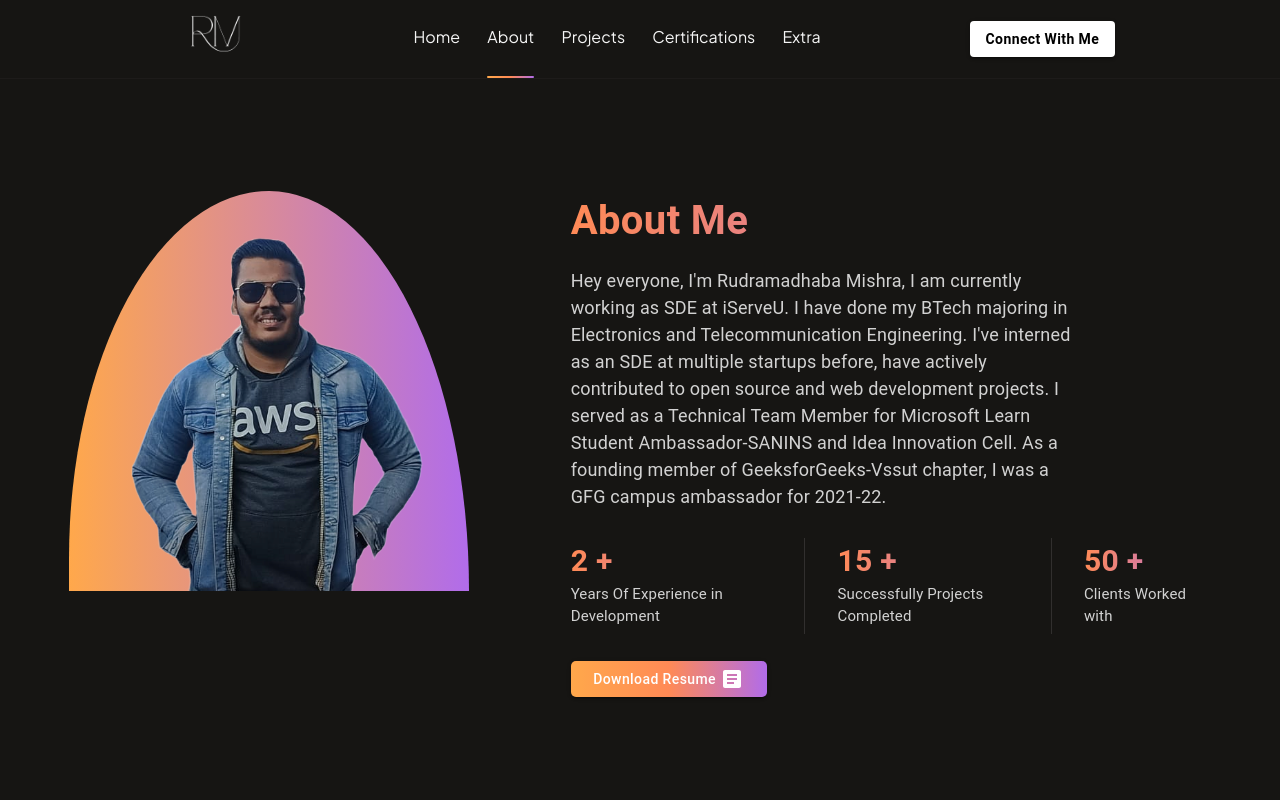
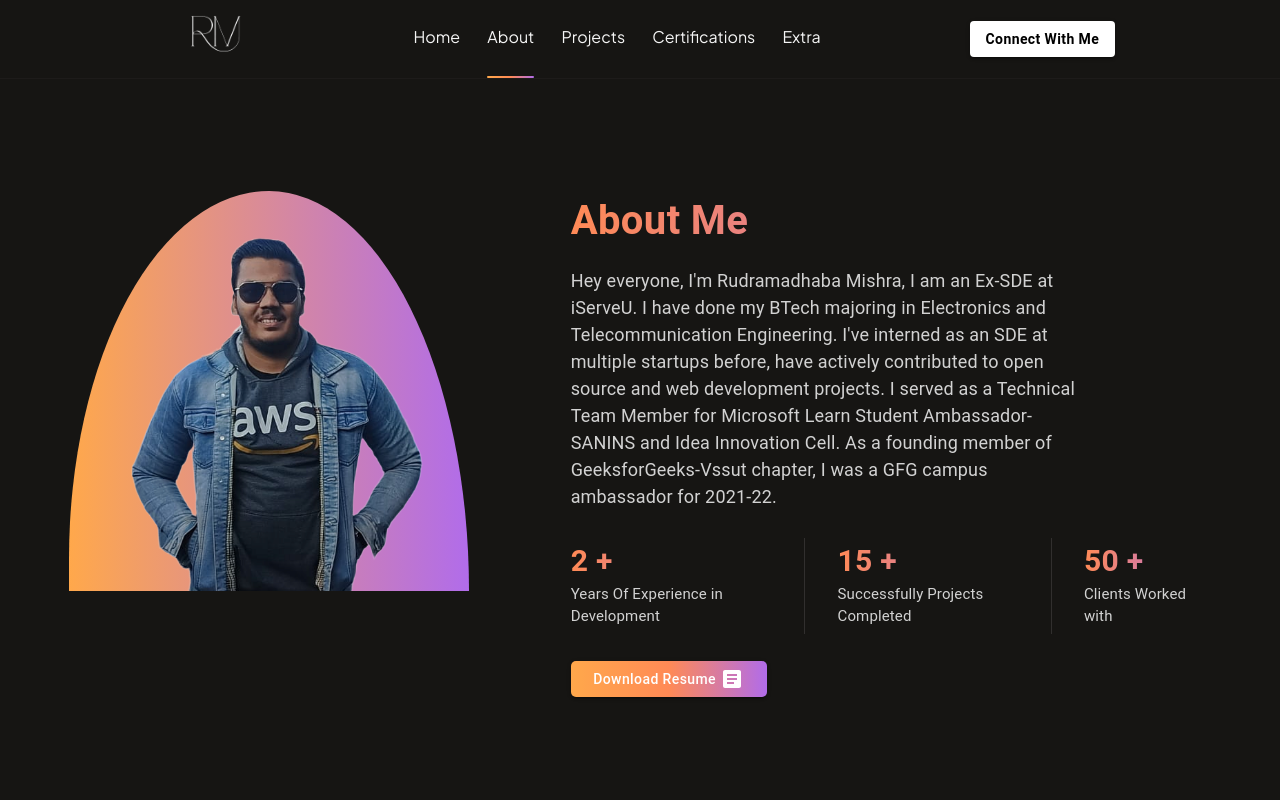
Before and after one commit to RUDRAMADHABA/Rudra-portfolio, a Next.js app: page /about in a window 1280 px wide. Shown: the top 800 px of the page. Built offline with nearby package versions, Linux system fonts and the light colour scheme.

Commit message:
Update page.js

```diff
--- a/src/app/about/page.js
+++ b/src/app/about/page.js
@@ -109,7 +109,7 @@
                     width={{sm:"80%" , xs:"100%"}}
                   >
 
-                  Hey everyone, I'm Rudramadhaba Mishra, I am currently working as SDE at iServeU. I have done my BTech majoring in Electronics and Telecommunication Engineering. I've interned as an SDE at multiple startups before, have actively contributed to open source and web development projects. I served as a Technical Team Member for Microsoft Learn Student Ambassador-SANINS and Idea Innovation Cell. As a founding member of GeeksforGeeks-Vssut chapter, I was a GFG campus ambassador for 2021-22.
+                  Hey everyone, I'm Rudramadhaba Mishra, I am an Ex-SDE at iServeU. I have done my BTech majoring in Electronics and Telecommunication Engineering. I've interned as an SDE at multiple startups before, have actively contributed to open source and web development projects. I served as a Technical Team Member for Microsoft Learn Student Ambassador-SANINS and Idea Innovation Cell. As a founding member of GeeksforGeeks-Vssut chapter, I was a GFG campus ambassador for 2021-22.
                   </Typography>
                 </motion.div>
               )}
```
